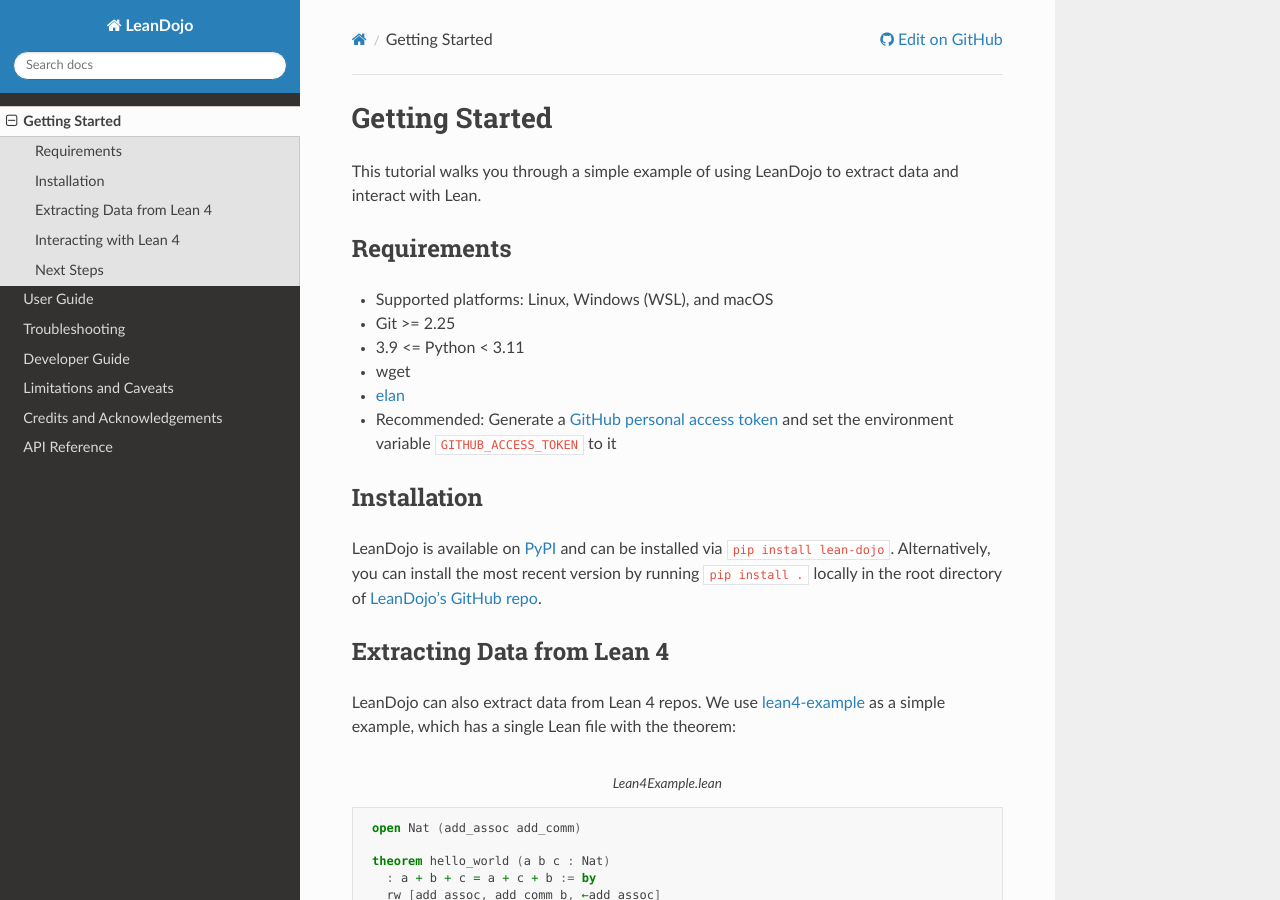
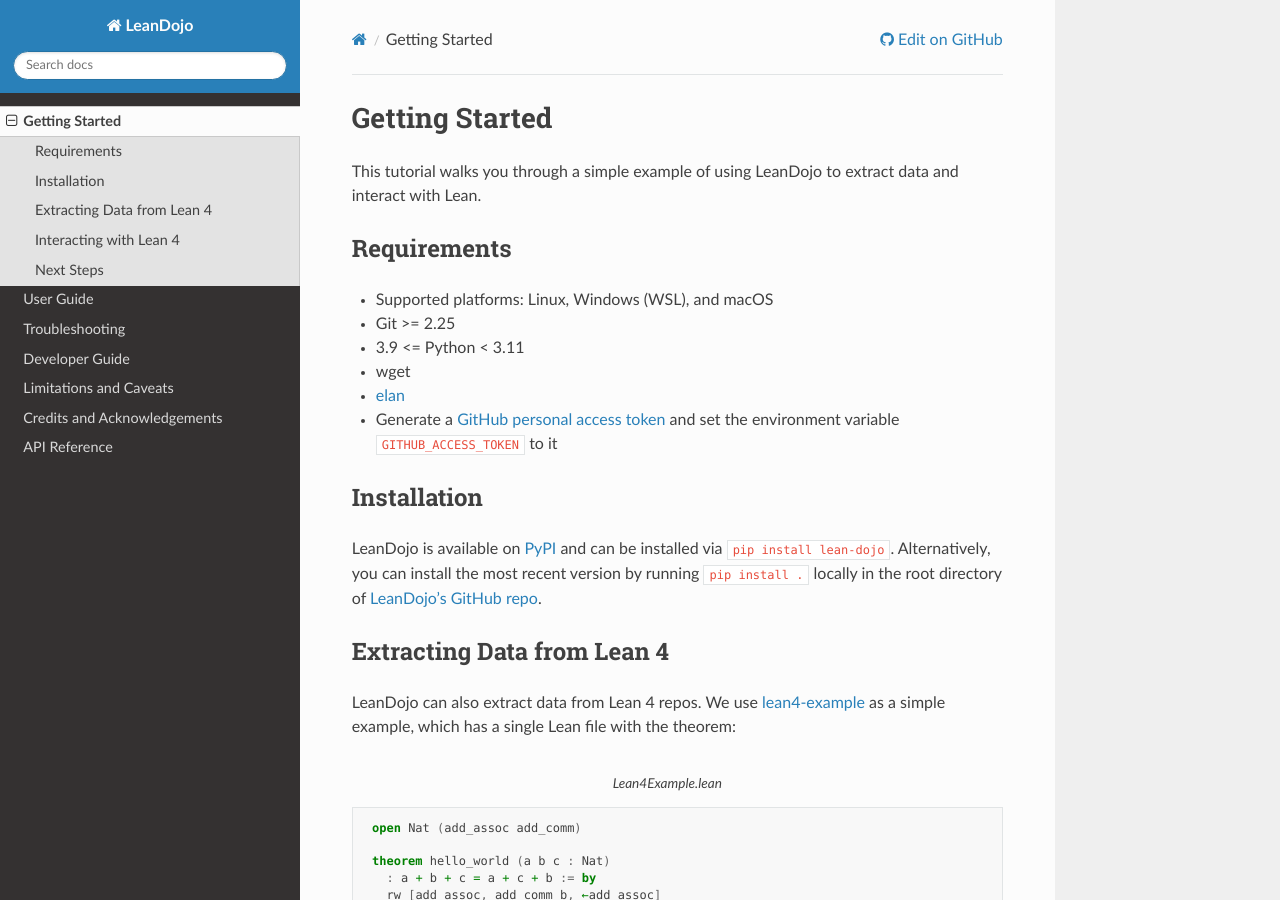
Before and after one commit to lean-dojo/LeanDojo, a Sphinx documentation site: the page built from docs/source/getting-started.rst, in a window 1280 px wide and 900 px high. Built offline with Sphinx 7.4.7 and the Read the Docs theme 2.0.0, drawn with Linux system fonts in a browser that asks for light colours.

Commit message:
Update getting-started.rst

```diff
--- a/docs/source/getting-started.rst
+++ b/docs/source/getting-started.rst
@@ -14,7 +14,7 @@
 * 3.9 <= Python < 3.11
 * wget
 * `elan <https://github.com/leanprover/elan>`_
-* Recommended: Generate a `GitHub personal access token <https://docs.github.com/en/authentication/keeping-your-account-and-data-secure/managing-your-personal-access-tokens#personal-access-tokens-classic>`_ and set the environment variable :code:`GITHUB_ACCESS_TOKEN` to it
+* Generate a `GitHub personal access token <https://docs.github.com/en/authentication/keeping-your-account-and-data-secure/managing-your-personal-access-tokens#personal-access-tokens-classic>`_ and set the environment variable :code:`GITHUB_ACCESS_TOKEN` to it
 
 Installation
 ************
```
